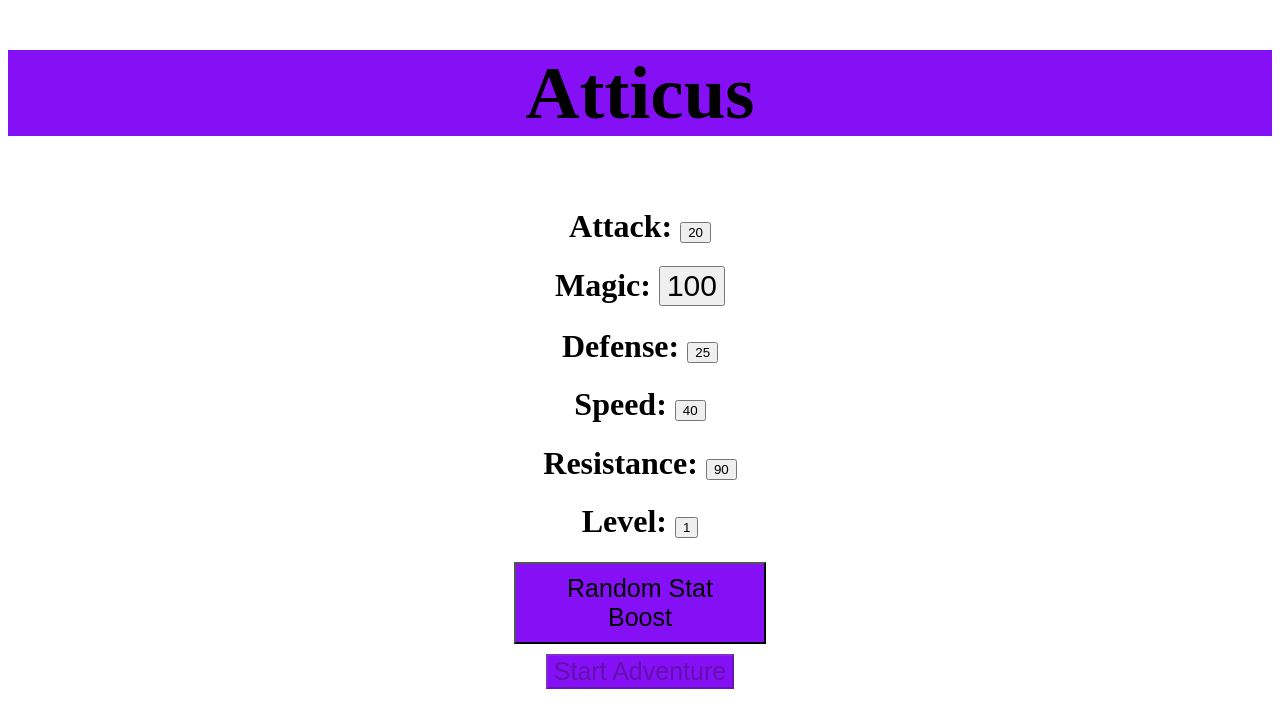
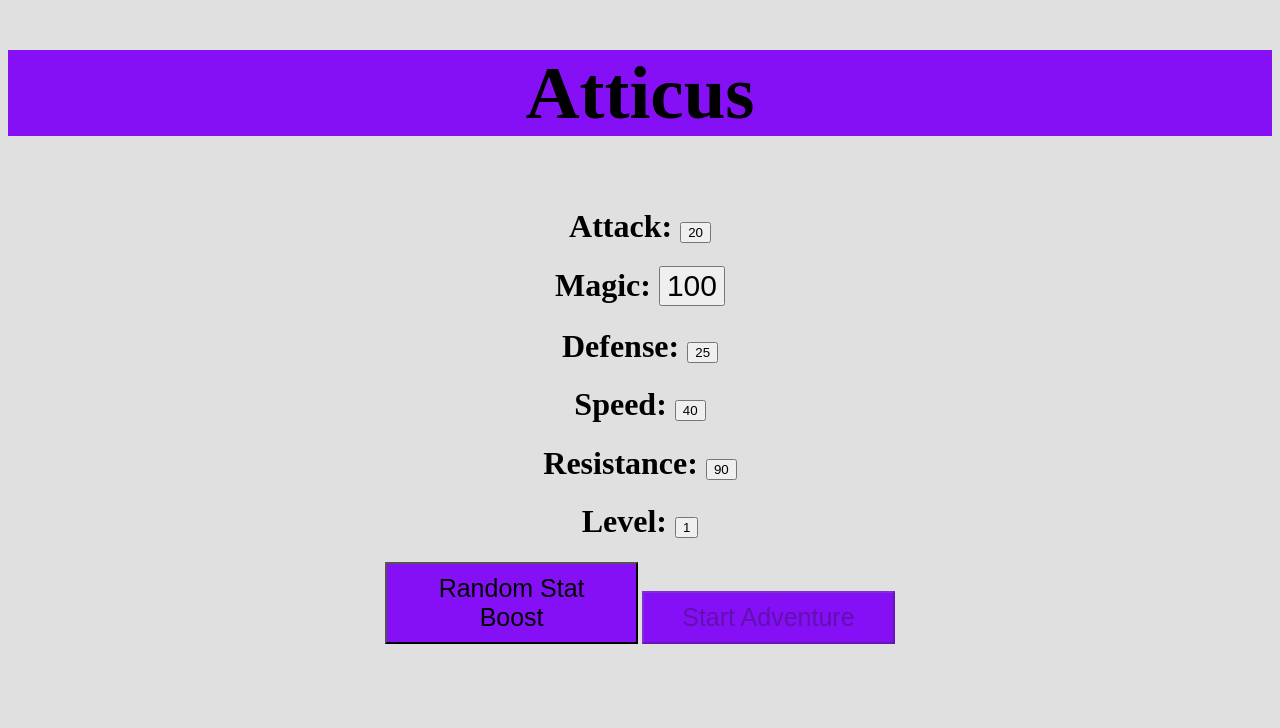
Before and after one commit to Josedair/DND, a website: page public/atticus.html in a window 1280 px wide. Drawn offline with nearby package versions, Linux system fonts and the light colour scheme; no server answers.

Commit message:
style fixed
updated the style sheets

```diff
--- a/public/atticus.html
+++ b/public/atticus.html
@@ -5,6 +5,10 @@
 <head>
   <title>Atticus</title>
   <style>
+    body {
+      background-color: #e0e0e0;
+    }
+
     div {
       margin: auto;
       text-align: center;
@@ -32,6 +36,20 @@
       /* Set a width if needed */
       display: block;
       /* Make the buttons appear below each other */
+      margin: auto;
+      margin-bottom: 10px;
+      flex: 1;
+    }
+
+    .btn-group2 button {
+      padding: 10px 24px;
+      /* Some padding */
+      cursor: pointer;
+      /* Pointer/hand icon */
+      width: 20%;
+      /* Set a width if needed */
+      display: inline;
+      /* Make the buttons appear next to each other */
       margin: auto;
       margin-bottom: 10px;
       flex: 1;
@@ -89,13 +107,17 @@
 
   </div>
 
-  <div class="btn-group">
+  <div class="btn-group2">
     <button title="Boosts each stat by a random number (+5 max)" style="background-color:#8610f5; font-size: 25px;"
       onclick="statBoost(mage); btnDisable(); this.disabled=true;">
       Random Stat Boost
     </button>
-    <input type="button" disabled="true" id="aStart" value="Start Adventure"
-      style="background-color:#8610f5; font-size: 25px;" onclick="statSave(); location.href = 'adventureStart.html'">
+    <!-- <input disabled="true" id="aStart" value="Start Adventure" style="background-color:#8610f5; font-size: 25px;"
+      onclick="statSave(); location.href = 'adventureStart.html'"> -->
+    <button disabled="true" id="aStart" style="background-color:#8610f5; font-size: 25px;"
+      onclick="statSave(); location.href = 'adventureStart.html' ">
+      Start Adventure
+    </button>
 
   </div>
 
```
Also changed, not shown: public/midnight.html (+19 -2 lines), public/tango.html (+19 -1 lines), public/battle.html (deleted), public/battleScene.html (added).
